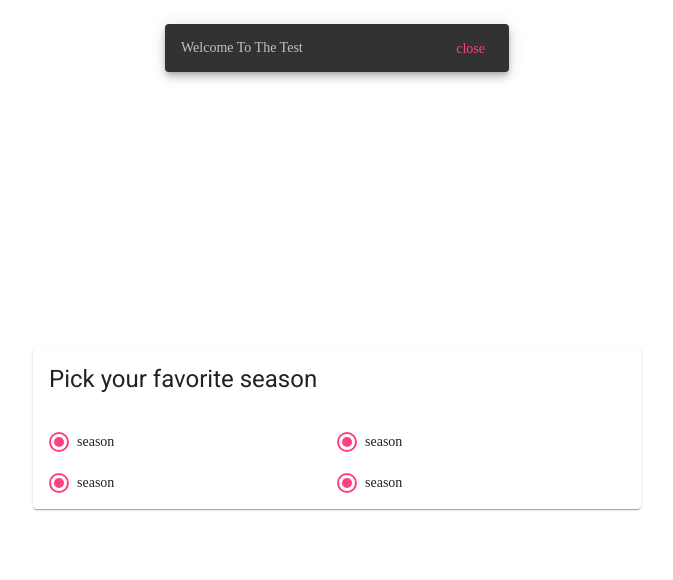
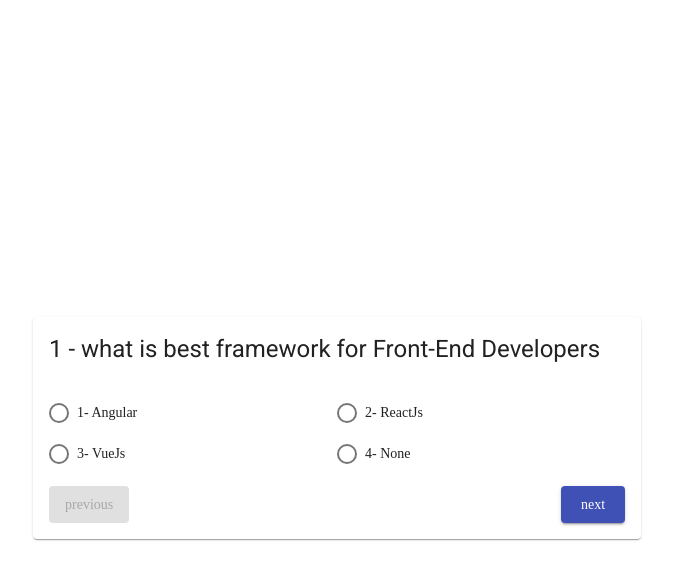
Before and after one commit to yasinfazli78/millionair, an Angular app: page /test in a window 1280 px wide. Shown: the top 580 px of the page, without its empty margins (303-976 px from the left). Built offline with nearby package versions, Linux system fonts and the light colour scheme.

Commit message:
second commit

```diff
--- a/src/app/app.module.ts
+++ b/src/app/app.module.ts
@@ -4,6 +4,7 @@
 import { AppRoutingModule } from './app-routing.module';
 import { AppComponent } from './app.component';
 import { BrowserAnimationsModule } from '@angular/platform-browser/animations';
+import {HttpClientModule} from "@angular/common/http";
 
 @NgModule({
   declarations: [
@@ -13,7 +14,7 @@
     BrowserModule,
     AppRoutingModule,
     BrowserAnimationsModule,
-
+    HttpClientModule
   ],
   providers: [],
   bootstrap: [AppComponent]
--- a/src/app/ui/test/component/test/test.component.html
+++ b/src/app/ui/test/component/test/test.component.html
@@ -1,13 +1,15 @@
 <div class="container">
-<mat-card>
-  <h1 >Pick your favorite season</h1>
-  <mat-radio-group
-    aria-labelledby="example-radio-group-label"
-    class="example-radio-group">
-    <mat-radio-button class="example-radio-button">{{'season'}}</mat-radio-button>
-    <mat-radio-button class="example-radio-button">{{'season'}}</mat-radio-button>
-    <mat-radio-button class="example-radio-button">{{'season'}}</mat-radio-button>
-    <mat-radio-button class="example-radio-button">{{'season'}}</mat-radio-button>
-  </mat-radio-group>
-</mat-card>
+  <mat-card>
+    <h1>{{questionModel?.question}}</h1>
+    <mat-radio-group [formControl]="answer"
+      aria-labelledby="example-radio-group-label"
+      class="example-radio-group">
+      <mat-radio-button *ngFor="let answer of questionModel?.answers" [value]="answer.isCorrect"
+                        [ngClass]="answer.isCorrect && confirmAnswer ? 'right' : ''">{{answer.title}}</mat-radio-button>
+    </mat-radio-group>
+    <div class="row-next">
+    <button mat-raised-button [disabled]="index == 1" (click)="previousQuestion()" >previous</button>
+    <button mat-raised-button [disabled]="index == 5"  color="primary" (click)="nextQuestion(questionModel.point)" >next</button>
+    </div>
+  </mat-card>
 </div>
--- a/src/app/ui/test/component/test/test.component.scss
+++ b/src/app/ui/test/component/test/test.component.scss
@@ -1,8 +1,21 @@
-::ng-deep{
-  .mat-card>:last-child:not(.mat-card-footer), .mat-card-content>:last-child:not(.mat-card-footer) {
+
+  .example-radio-group {
     flex-wrap: wrap;
     display: flex;
   }
+  .right{
+    background-color: #c6efc6;
+    border-radius: 12px;
+    box-shadow: 1px 2px 15px 2px #38b90ffc;
+  }
+  .row-next{
+    width: 100%;
+    display: flex;
+    flex-direction: row;
+    justify-content: space-between;
+    margin-top: 22px;
+  }
+  ::ng-deep{
   .mat-radio-button {
     flex-basis: 50%;
 
--- a/src/app/ui/test/component/test/test.component.ts
+++ b/src/app/ui/test/component/test/test.component.ts
@@ -1,5 +1,9 @@
-import { Component, OnInit } from '@angular/core';
+import {Component, OnInit} from '@angular/core';
 import {MatSnackBar} from "@angular/material/snack-bar";
+import {TestService} from "../../service/test.service";
+import {QuestionModel} from "../../model/question.model";
+import {FormControl} from "@angular/forms";
+import {Subject} from "rxjs";
 
 @Component({
   selector: 'app-test',
@@ -9,14 +13,47 @@
 export class TestComponent implements OnInit {
 
   options: string[] = ['Winter', 'Spring', 'Summer', 'Autumn'];
+  questionModel!: QuestionModel;
+  index: number = 1;
+  answer = new FormControl();
+  confirmAnswer: boolean = false
 
-  constructor(private _snackBar: MatSnackBar) { }
+  constructor(private _snackBar: MatSnackBar, private testService: TestService) {
+  }
 
   ngOnInit(): void {
-    this._snackBar.open('Welcome To The Test', 'close',{
-      horizontalPosition: 'center',
-      verticalPosition: 'top',
-    })
+    /* this._snackBar.open('Welcome To The Test', 'close', {
+       horizontalPosition: 'center',
+       verticalPosition: 'top',
+     });*/
+
+    this.getQs(this.index);
   }
 
+
+  getQs(index: number) {
+    this.testService.getQuestion(index).pipe().subscribe(
+      {
+        next: (result: any) => {
+          this.questionModel = result;
+        }
+      }
+    );
+  }
+
+  nextQuestion(point: number) {
+    this.confirmAnswer = true;
+
+    /*setTimeout(() => {
+      this.confirmAnswer = false;
+      this.index++;
+      this.getQs(this.index);
+    }, 2000)*/
+
+  }
+
+  previousQuestion() {
+    this.index--;
+    this.getQs(this.index);
+  }
 }
--- /dev/null
+++ b/src/app/ui/test/service/test.service.ts
@@ -0,0 +1,13 @@
+import { Injectable } from '@angular/core';
+import {HttpClient} from "@angular/common/http";
+
+@Injectable({
+  providedIn: 'root'
+})
+export class TestService {
+
+  constructor(private http: HttpClient) { }
+  getQuestion(index: number){
+    return this.http.get(`assets/mock/question_${index}.json`)
+  }
+}
--- /dev/null
+++ b/src/assets/mock/question_1.json
@@ -0,0 +1,23 @@
+{
+"question": "1 - what is best framework for Front-End Developers",
+ "index": 0,
+ "answers": [
+ {
+ "title" : "1- Angular",
+  "isCorrect": true
+ },
+ {
+  "title" : "2- ReactJs",
+   "isCorrect": false
+  },
+  {
+   "title" : "3- VueJs",
+    "isCorrect": false
+   },
+   {
+    "title" : "4- None",
+     "isCorrect": false
+    }
+ ],
+ "point": 5
+}
```
Also changed, not shown: src/app/ui/test/model/question.model.ts (added, +11 -0 lines), src/app/ui/test/test.module.ts (+6 -1 lines), src/assets/mock/question_2.json (added, +23 -0 lines).
